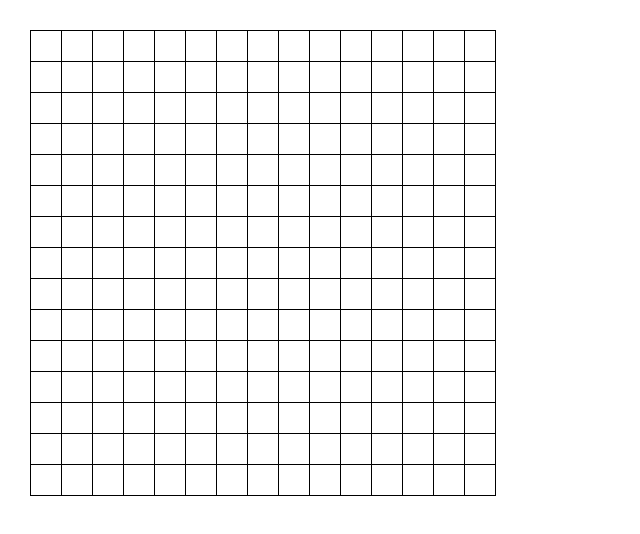
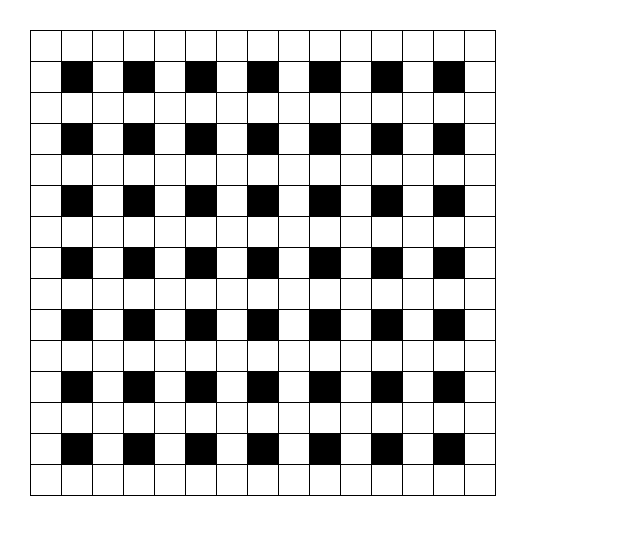
Before and after one commit to kerryb/crossword-maker, a plain HTML site: page index.html in a window 1280 px wide. Shown: the whole page, without its empty margins (0-640 px from the left). Drawn offline with nearby package versions, Linux system fonts and the light colour scheme.

Commit message:
Reset grid to (one choice of) base pattern

```diff
--- a/css/grid.css
+++ b/css/grid.css
@@ -7,3 +7,7 @@
   width: 30px;
   height: 30px;
 }
+
+.block {
+  background-color: black;
+}
--- a/js/grid.js
+++ b/js/grid.js
@@ -1,8 +1,9 @@
 $(function() {
   createGrid();
+  resetGrid();
 });
 
-function createGrid(index) {
+function createGrid() {
   _.each(_.range(15), function(row) {
     $("#grid").append('<tr class="row-' + row + '"></tr>');
     row = $(".row-" + row)
@@ -11,3 +12,13 @@ function createGrid(index) {
     });
   });
 }
+
+function resetGrid() {
+  $("#grid td").removeClass("block");
+  _.each(_.range(1, 14, 2), function(row) {
+    _.each(_.range(1, 14, 2), function(col) {
+      console.log(row, col);
+      $("#grid .row-" + row + " .col-" + col).addClass("block");
+    });
+  });
+}
```
